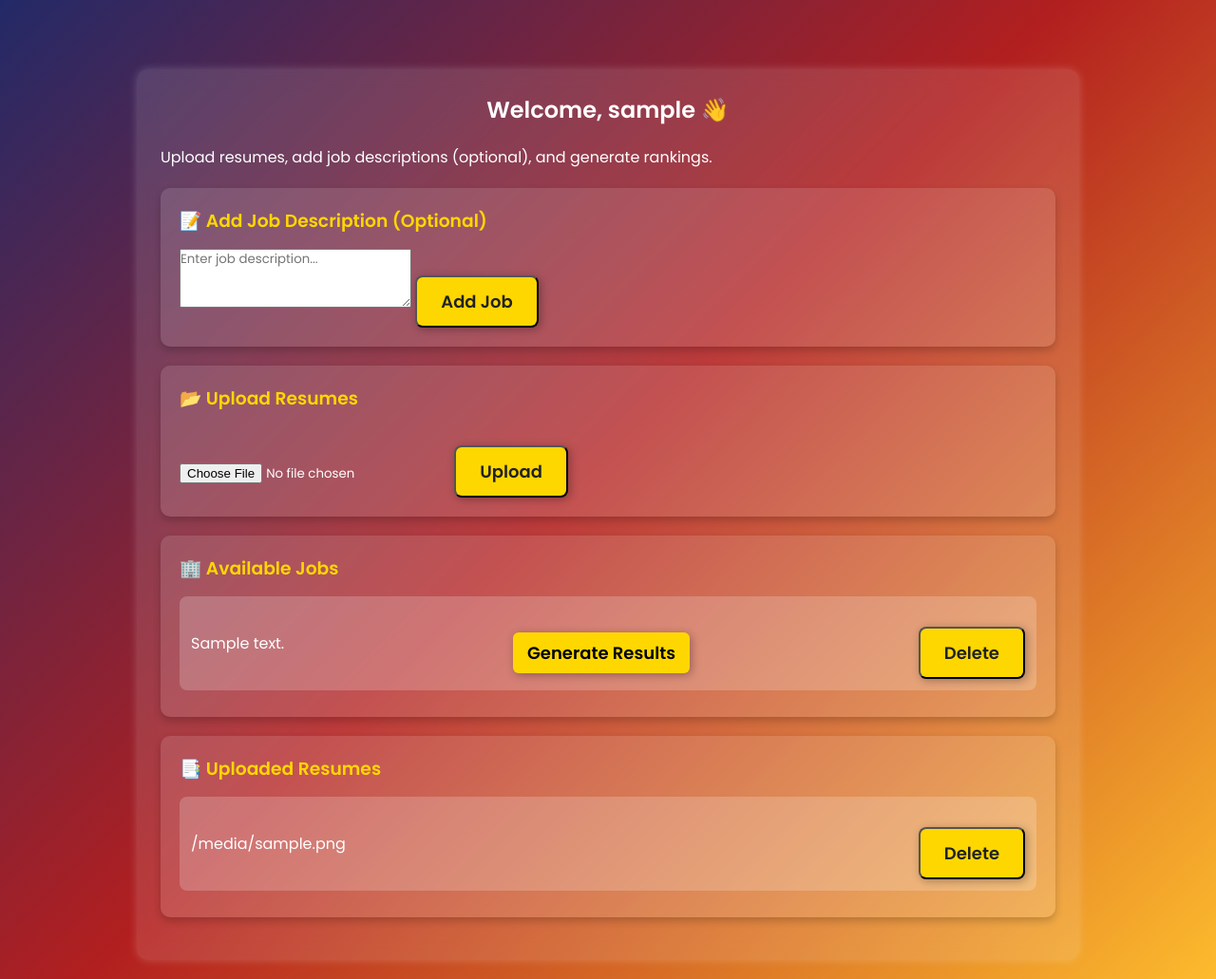
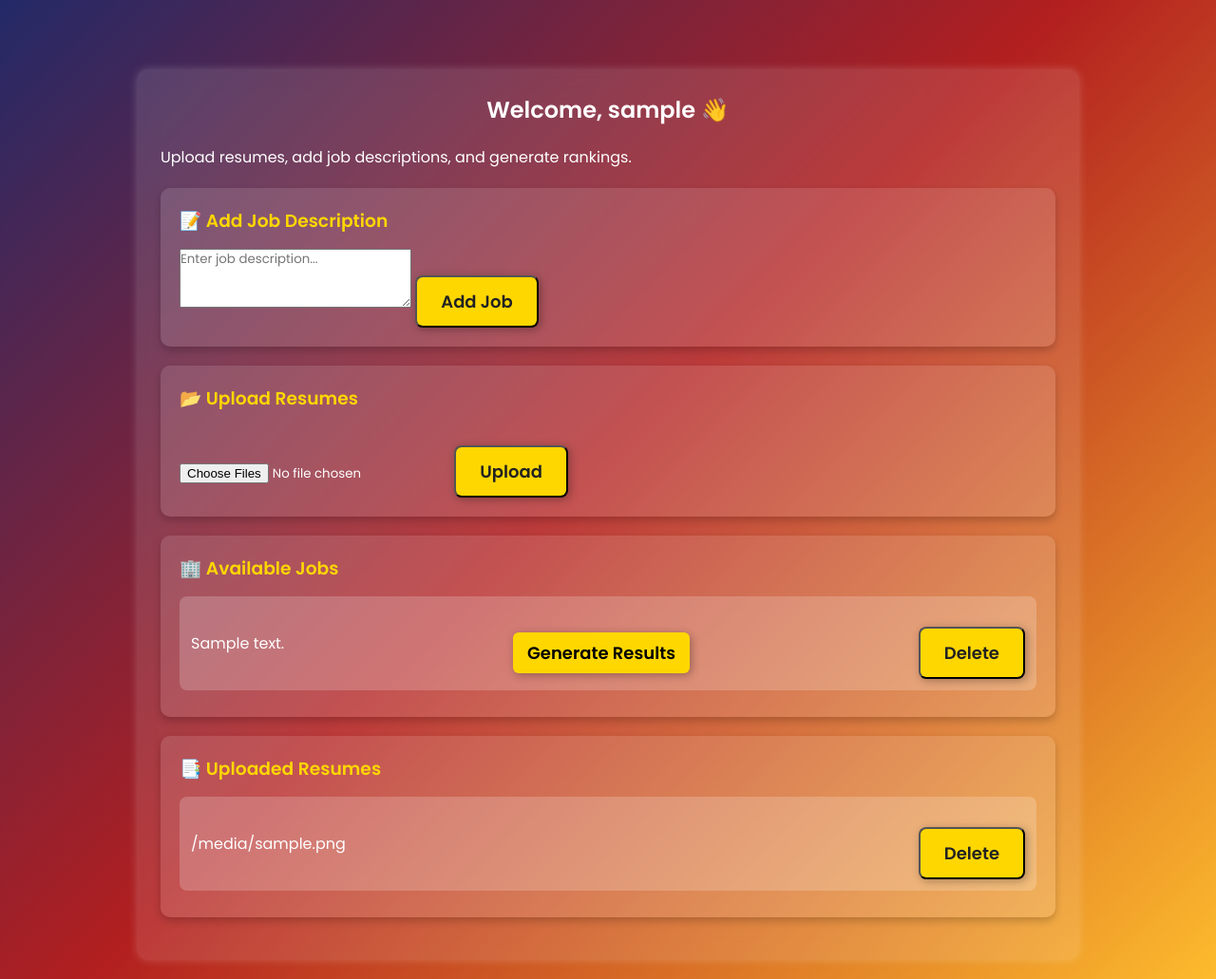
Before and after one commit to Rizwansaifi571/SmartResumeRanker, a Flask app: template templates/dashboard.html in a window 1280 px wide. Shown: the part 67-1098 px from the top of the page at 95% size. Run offline with Flask 3, Linux system fonts and the light colour scheme; the template is opened without the code that fills it: most values are stand-ins (such as "Sample title", 1, 10 or a date in 2020).

Commit message:
final touch

```diff
--- a/templates/dashboard.html
+++ b/templates/dashboard.html
@@ -17,23 +17,23 @@
 
   <div class="dashboard-container">
     <h2>Welcome, <span class="username">{{ username }}</span> 👋</h2>
-    <p>Upload resumes, add job descriptions (optional), and generate rankings.</p>
+    <p>Upload resumes, add job descriptions, and generate rankings.</p>
 
     <div class="dashboard-sections">
       <!-- Add Job Description Form (Optional) -->
       <div class="card">
-        <h3>📝 Add Job Description (Optional)</h3>
+        <h3>📝 Add Job Description </h3>
         <form method="POST" action="{{ url_for('dashboard') }}">
           <textarea name="job_description" rows="3" placeholder="Enter job description..."></textarea>
           <button type="submit" class="btn">Add Job</button>
         </form>
       </div>
 
-      <!-- Upload Resume Form -->
+      <!-- Upload Resume Form (Multiple Files Supported) -->
       <div class="card">
         <h3>📂 Upload Resumes</h3>
         <form method="POST" action="{{ url_for('upload_resume') }}" enctype="multipart/form-data">
-          <input type="file" name="resume" accept=".pdf" required>
+          <input type="file" name="resume" accept=".pdf" multiple required>
           <button type="submit" class="btn">Upload</button>
         </form>
       </div>
@@ -59,6 +59,14 @@
       {% endif %}
     </div>
 
+    <!-- Option to Rank All Resumes if No Job Description is Provided -->
+    {% if not jobs and resumes %}
+    <div class="card">
+      <h3>Rank All Resumes</h3>
+      <a href="{{ url_for('rank_all') }}" class="btn rank-btn">Generate Results</a>
+    </div>
+    {% endif %}
+
     <!-- Resume List with Delete Buttons -->
     <div class="card">
       <h3>📑 Uploaded Resumes</h3>
```
Also changed, not shown: 1 other file.
